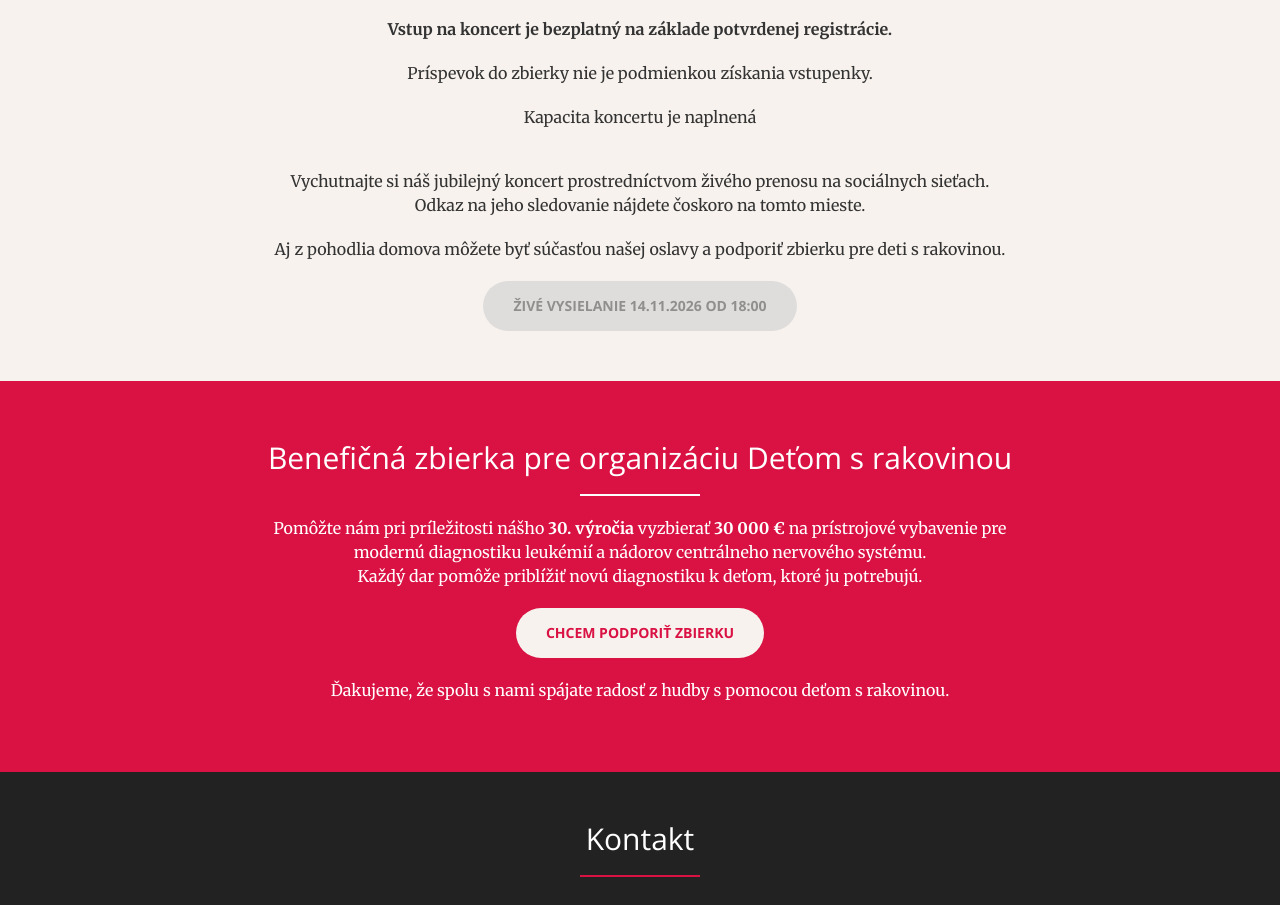
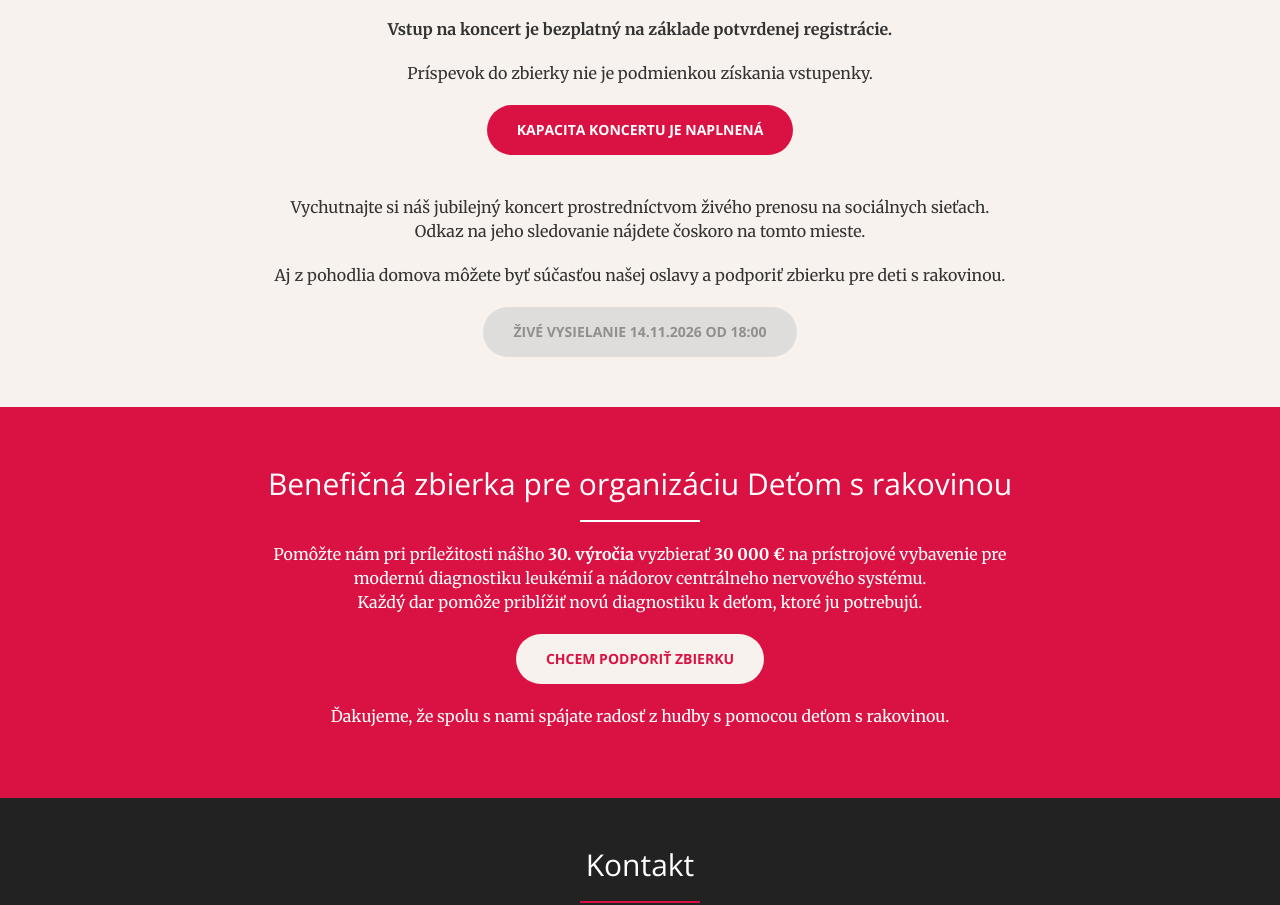
Before and after one commit to tvinar/apollo30.github.io, a website: page index.html in a window 1280 px wide. Shown: the part 1272-2177 px from the top of the page. Drawn offline with nearby package versions, Linux system fonts and the light colour scheme.

Commit message:
Update index.html

```diff
--- a/index.html
+++ b/index.html
@@ -107,7 +107,7 @@ Výročie zboru nebude iba oslavou hudby. Apollo dlhodobo podporuje detských on
 						</p>
 					<p>Príspevok do zbierky nie je podmienkou získania vstupenky.</p>
 <p>
-    <class="btn btn-primary btn-xl">
+     <a href="" class="btn btn-primary btn-xl page-scroll">
         Kapacita koncertu je naplnená
     </a>
 </p>
```
